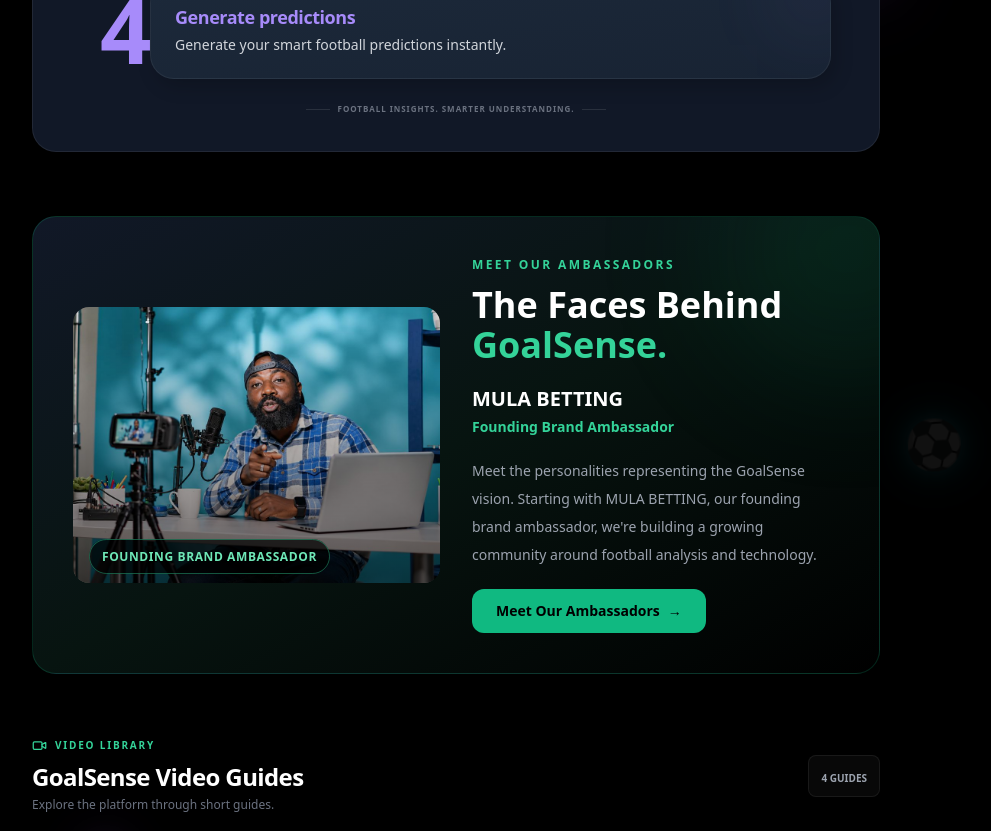
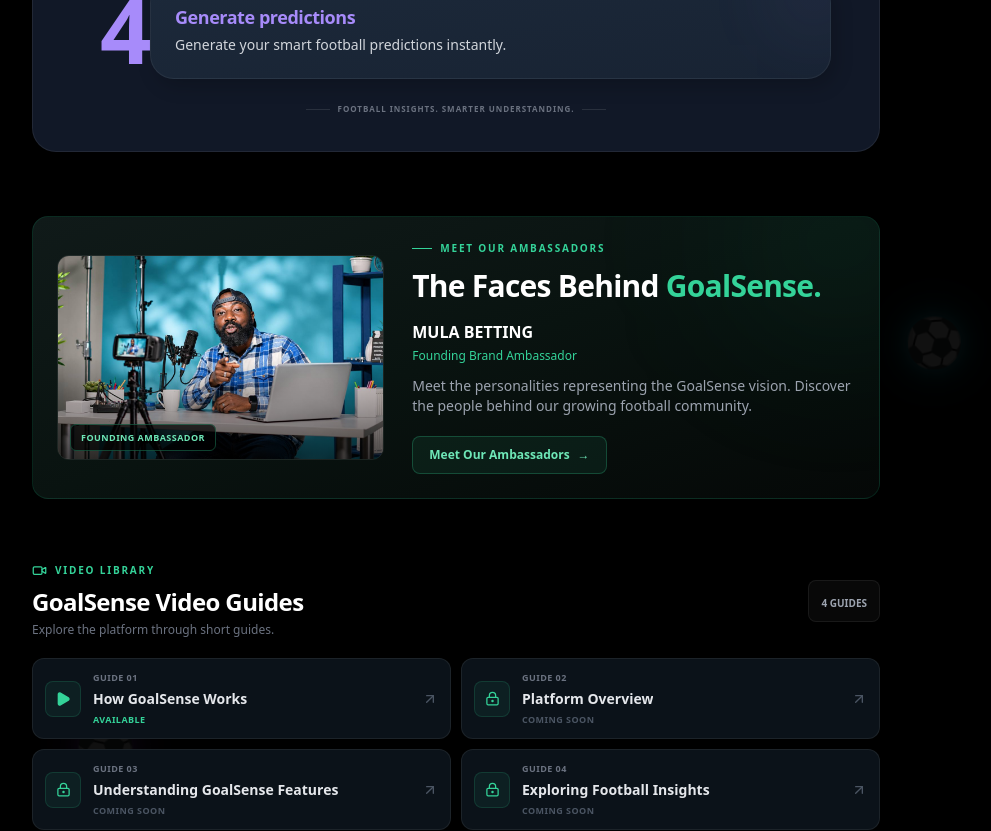
Before and after one commit to Jhondes/goalsense-app, a Next.js app: page / in a window 1280 px wide. Shown: the part 3380-4211 px from the top of the page, without its empty margins (184-1175 px from the left). Built offline with nearby package versions, Linux system fonts and the light colour scheme; no server answers; the database is empty.

Commit message:
Redesign compact GoalSense ambassador section

```diff
--- a/app/page.tsx
+++ b/app/page.tsx
@@ -131,77 +131,80 @@ export default function Home() {
           </section>
 
 
+
 {/* GOALSENSE BRAND AMBASSADORS */}
 <section className="relative z-10">
-  <div className="relative overflow-hidden rounded-3xl border border-emerald-500/20 bg-gradient-to-br from-gray-900 via-[#071410] to-black p-6 sm:p-10">
+  <div className="relative overflow-hidden rounded-2xl border border-emerald-500/15 bg-gradient-to-br from-[#101a19] via-[#091310] to-[#050807] p-4 sm:p-6">
 
-    {/* Background glow */}
-    <div className="absolute -top-24 -right-24 h-64 w-64 rounded-full bg-emerald-500/10 blur-3xl" />
+    {/* Subtle background glow */}
+    <div className="pointer-events-none absolute -right-16 -top-20 h-52 w-52 rounded-full bg-emerald-500/[0.08] blur-[80px]" />
 
-    <div className="relative grid grid-cols-1 md:grid-cols-2 gap-8 items-center">
+    <div className="relative grid grid-cols-1 items-center gap-5 sm:gap-7 md:grid-cols-[0.85fr_1.15fr]">
 
       {/* Ambassador Image */}
-      <div className="relative overflow-hidden rounded-2xl aspect-[4/3]">
+      <div className="relative aspect-[16/10] overflow-hidden rounded-xl border border-white/[0.08]">
         <Image
           src="/mula-betting.jpg"
           alt="MULA BETTING, Founding Brand Ambassador of GoalSense"
           fill
-          sizes="(max-width: 768px) 100vw, 50vw"
+          sizes="(max-width: 768px) 100vw, 40vw"
           className="object-cover object-center"
         />
 
-        <div className="absolute inset-0 bg-gradient-to-t from-black/60 to-transparent" />
+        <div className="absolute inset-0 bg-gradient-to-t from-black/65 via-transparent to-transparent" />
 
-        <div className="absolute bottom-4 left-4">
-          <span className="rounded-full border border-emerald-400/40 bg-black/70 px-3 py-2 text-[10px] sm:text-xs font-bold tracking-wider text-emerald-300 backdrop-blur">
-            FOUNDING BRAND AMBASSADOR
+        <div className="absolute bottom-3 left-3">
+          <span className="rounded-md border border-emerald-400/30 bg-black/70 px-2.5 py-1.5 text-[9px] font-bold uppercase tracking-wider text-emerald-300 backdrop-blur-sm">
+            Founding Ambassador
           </span>
         </div>
       </div>
 
       {/* Ambassador Details */}
-      <div className="space-y-5">
+      <div className="relative">
 
-        <div>
-          <p className="text-xs font-bold uppercase tracking-[0.2em] text-emerald-400">
+        <div className="mb-3 flex items-center gap-2">
+          <span className="h-px w-5 bg-emerald-400" />
+          <p className="text-[10px] font-bold uppercase tracking-[0.18em] text-emerald-400">
             Meet Our Ambassadors
           </p>
-
-          <h2 className="mt-3 text-3xl sm:text-4xl font-extrabold text-white">
-            The Faces Behind{" "}
-            <span className="text-emerald-400">GoalSense.</span>
-          </h2>
         </div>
 
-        <div>
-          <h3 className="text-xl font-bold text-white">
+        <h2 className="text-2xl font-extrabold leading-tight tracking-tight text-white sm:text-3xl">
+          The Faces Behind{" "}
+          <span className="text-emerald-400">GoalSense.</span>
+        </h2>
+
+        <div className="mt-4">
+          <h3 className="text-base font-bold text-white">
             MULA BETTING
           </h3>
 
-          <p className="mt-1 text-sm font-semibold text-emerald-400">
+          <p className="mt-1 text-xs font-medium text-emerald-400">
             Founding Brand Ambassador
           </p>
         </div>
 
-        <p className="text-sm leading-7 text-gray-400">
-          Meet the personalities representing the GoalSense
-          vision. Starting with MULA BETTING, our founding
-          brand ambassador, we're building a growing community
-          around football analysis and technology.
+        <p className="mt-3 max-w-md text-xs leading-6 text-gray-400 sm:text-sm">
+          Meet the personalities representing the GoalSense vision.
+          Discover the people behind our growing football community.
         </p>
 
         <Link
           href="/ambassadors"
-          className="inline-flex items-center gap-2 rounded-xl bg-emerald-500 px-6 py-3 text-sm font-bold text-black transition hover:bg-emerald-400 hover:scale-[1.02]"
+          className="group mt-5 inline-flex items-center gap-2 rounded-lg border border-emerald-400/25 bg-emerald-400/[0.08] px-4 py-2.5 text-xs font-bold text-emerald-300 transition-all hover:border-emerald-400/50 hover:bg-emerald-400/15"
         >
           Meet Our Ambassadors
-          <span>→</span>
+          <span className="transition-transform group-hover:translate-x-1">
+            →
+          </span>
         </Link>
 
       </div>
     </div>
   </div>
 </section>
+
 
           {/* HOW TO USE GOALSENSE VIDEO */}
           <section className="relative z-10">
```
